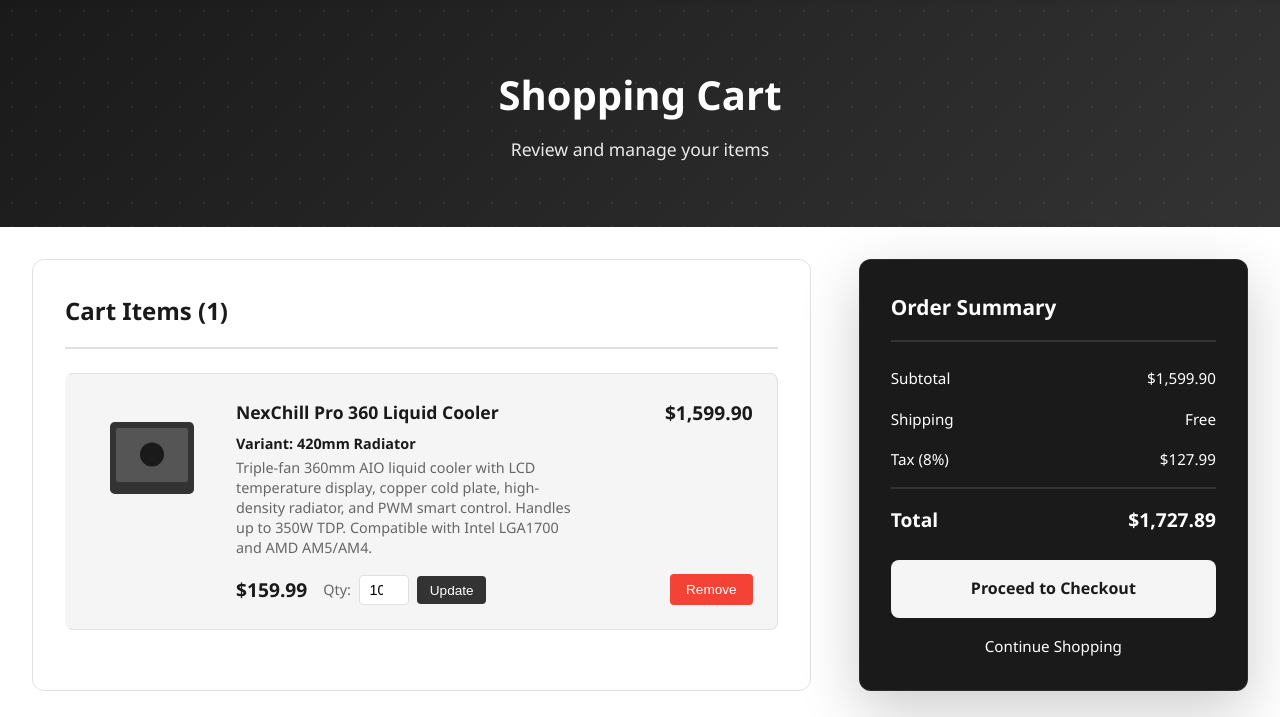
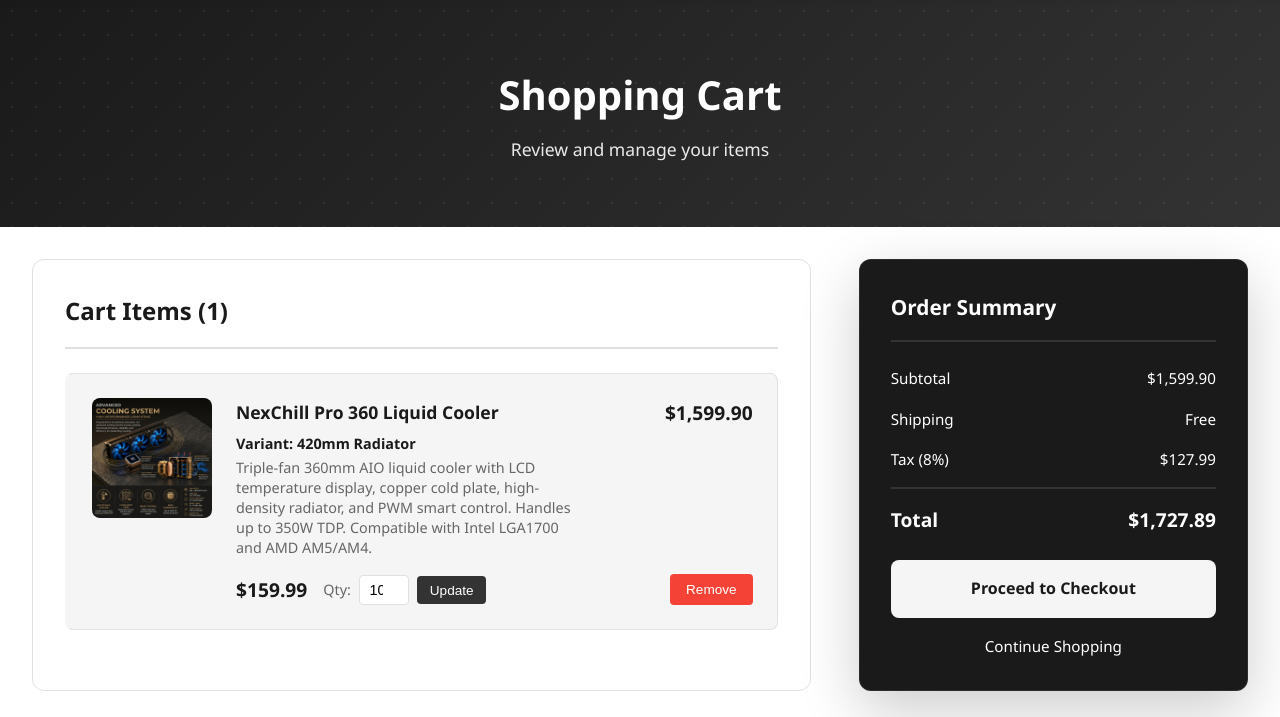
Before and after one commit to eadweardly/nextech, a PHP site: page /cart.php in a window 1280 px wide. Shown: the part 85-802 px from the top of the page. Run offline with PHP 8.4, Linux system fonts and the light colour scheme; the visitor is signed in with stand-in values (Sample User, id 1); data comes from the database, SQL or seed files in the repository; both versions use the stored data as it was before the commit; tables that the repository leaves empty hold one stand-in row (values such as "Sample post").

Commit message:
fixed image display in cart and logo in index

```diff
--- a/cart.php
+++ b/cart.php
@@ -47,7 +47,7 @@ $total_price = 0;
 try {
     $stmt = $conn->prepare("
     SELECT c.id, c.quantity, c.variant_id,
-               p.id as product_id, p.name, p.price, p.description,
+           p.id as product_id, p.name, p.price, p.description, p.image_url,
            pv.variant_price, pv.variant_description
     FROM cart c
     JOIN products p ON c.product_id = p.id
@@ -120,12 +120,7 @@ $total    = $total_price + $shipping + $tax;
                             ?>
                             <div class="cart-item">
                                 <div class="item-image">
-                                    <svg viewBox="0 0 100 100" xmlns="http://www.w3.org/2000/svg">
-                                        <rect width="100" height="100" fill="#f5f5f5"/>
-                                        <rect x="15" y="20" width="70" height="60" fill="#333" rx="4"/>
-                                        <rect x="20" y="25" width="60" height="45" fill="#555" rx="2"/>
-                                        <circle cx="50" cy="47" r="10" fill="#1a1a1a"/>
-                                    </svg>
+    <img src="<?php echo htmlspecialchars($item['image_url']); ?>" alt="<?php echo htmlspecialchars($item['name']); ?>">
 </div>
                                 <div class="item-details">
                                     <h3><?php echo htmlspecialchars($item['name']); ?></h3>
--- a/css/cart.css
+++ b/css/cart.css
@@ -210,9 +210,11 @@ body {
     justify-content: center;
 }
 
+.item-image img,
 .item-image svg {
     width: 100%;
     height: 100%;
+    object-fit: contain;
 }
 
 .item-details h3 {
```
Also changed, not shown: index.php (+1 -3 lines), images/logoz.png (added), nextech_ecommerce.db (deleted). Lines whose indentation alone changed are shown as unchanged.
